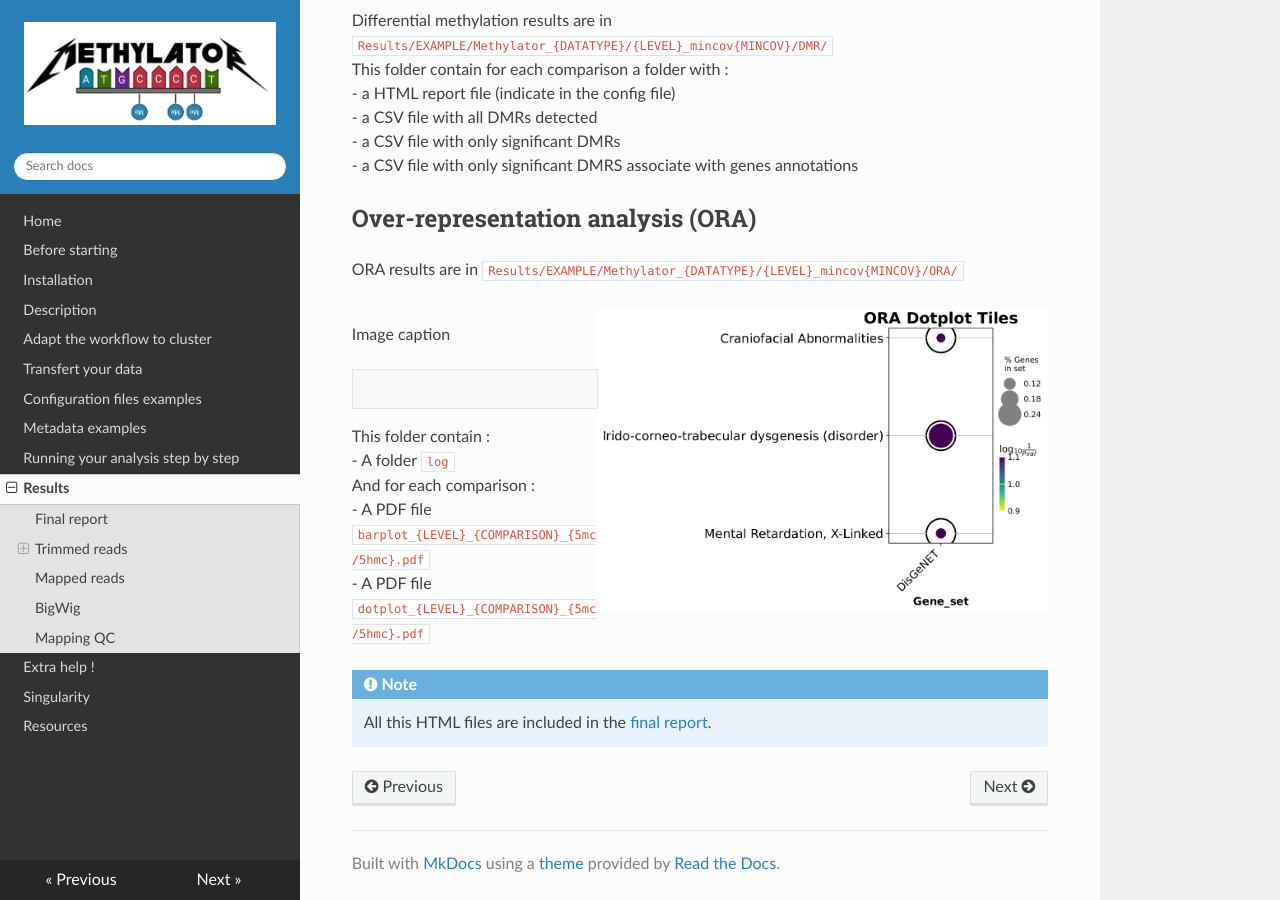
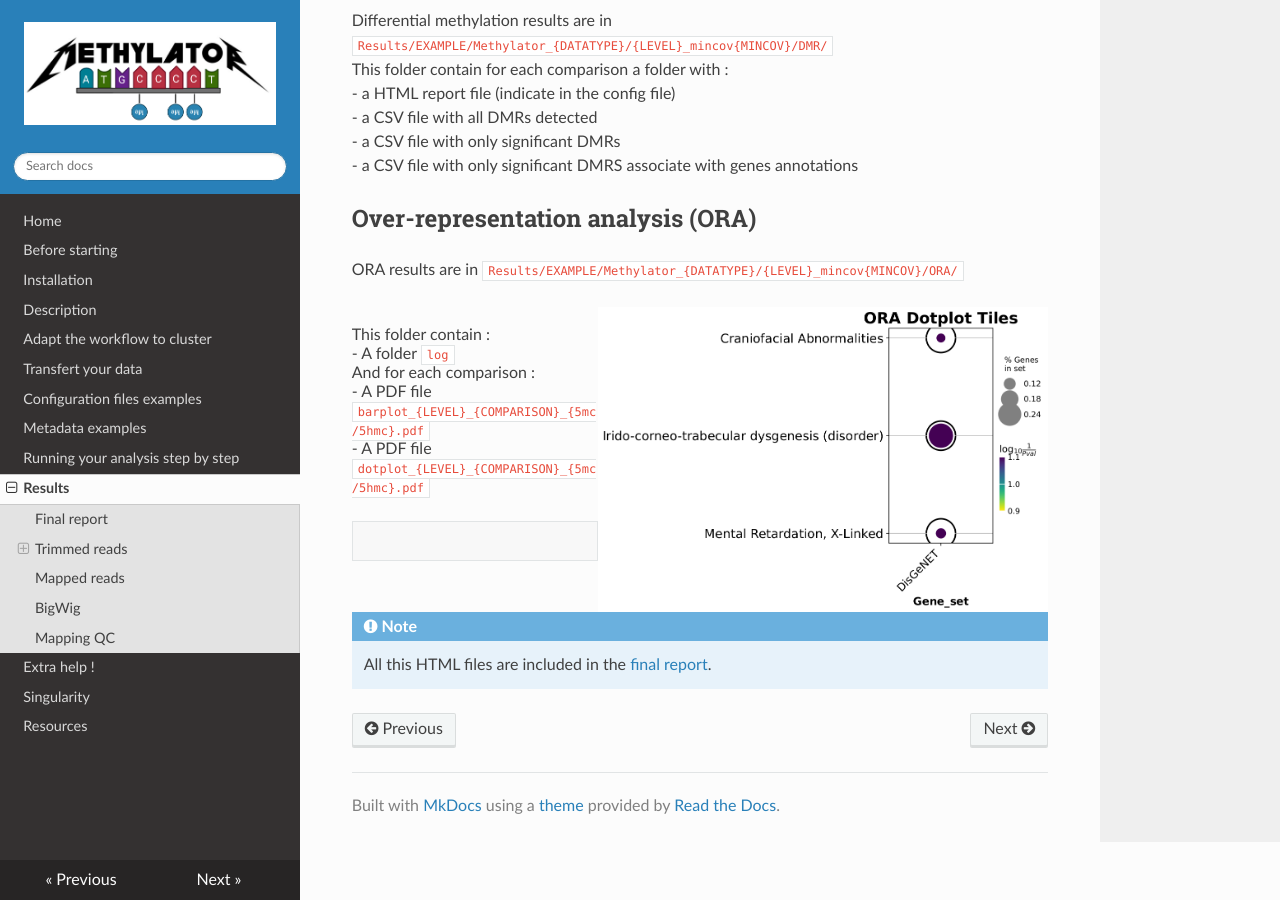
Before and after one commit to parisepigenetics/Methylator-Documentation, an MkDocs documentation site: the page built from docs/results.md, in a window 1280 px wide and 900 px high, scrolled down 6290 px. Built offline with MkDocs 1.6.1, drawn with Linux system fonts in a browser that asks for light colours; nearby versions of some CDN libraries.

Commit message:
Update results.md

```diff
--- a/docs/results.md
+++ b/docs/results.md
@@ -275,8 +275,6 @@ ORA results are in `Results/EXAMPLE/Methylator_{DATATYPE}/{LEVEL}_mincov{MINCOV}
 
 <figure markdown="span">
   ![Dotplot example](img/ora_example.png){ align=right width=450 height=300 }
-  <figcaption>Image caption</figcaption>
-</figure>
 
 This folder contain :
 - A folder `log`
@@ -284,5 +282,7 @@ And for each comparison :
 - A PDF file `barplot_{LEVEL}_{COMPARISON}_{5mc/5hmc}.pdf`
 - A PDF file `dotplot_{LEVEL}_{COMPARISON}_{5mc/5hmc}.pdf`
 
+</figure>
+
 !!! note
     All this HTML files are included in the [final report](#final-report).
```
